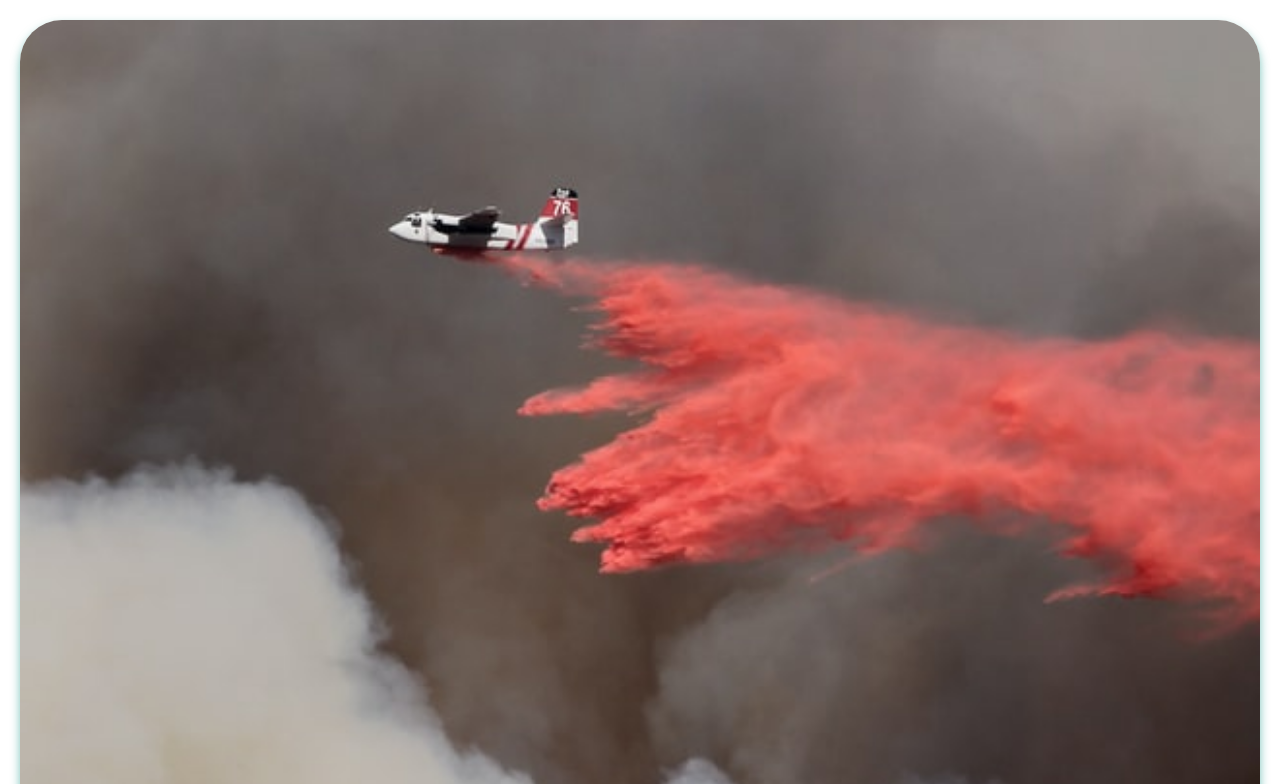
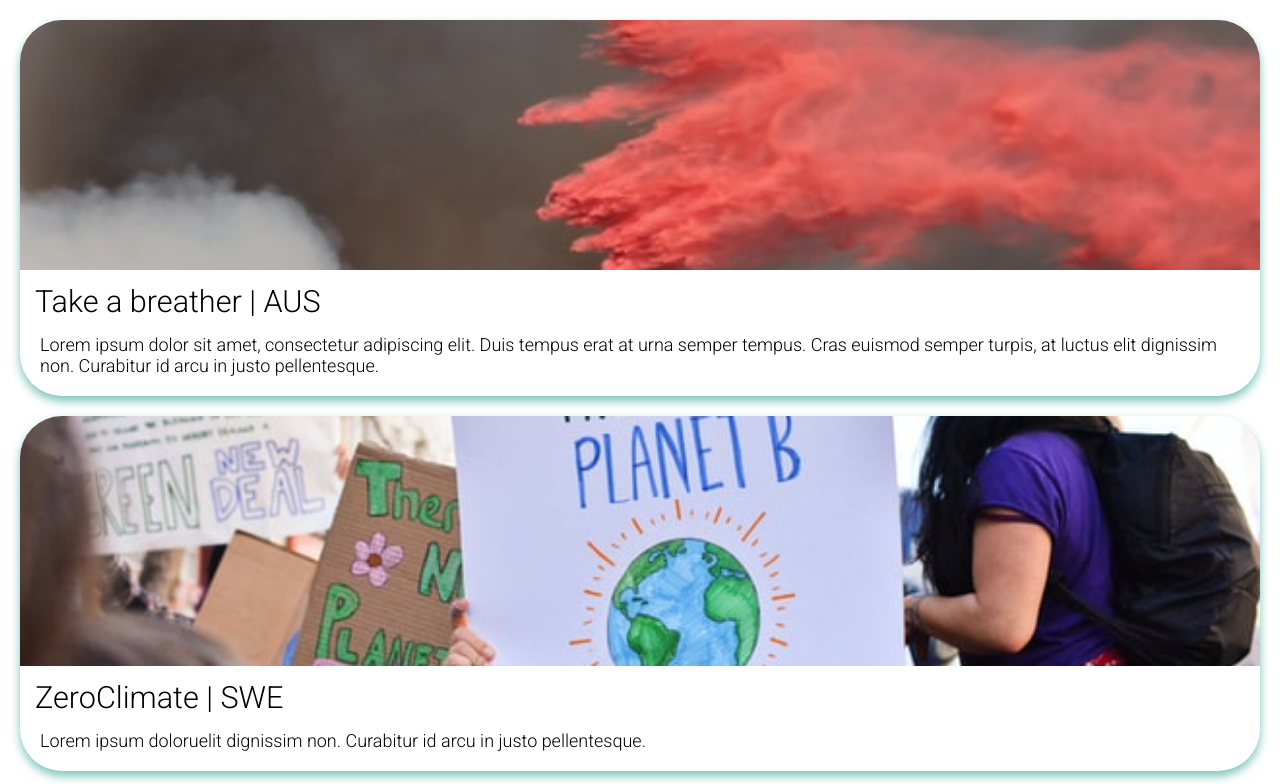
Before and after one commit to constantingoeldel/capstone-project, a React (Create React App) app: page / in a window 1280 px wide. Shown: the top 784 px of the page. Built offline with nearby package versions, Linux system fonts and the light colour scheme.

Commit message:
Image are uniform in size (250px)

```diff
--- a/src/Project.js
+++ b/src/Project.js
@@ -19,6 +19,8 @@ const Card = styled.section`
 `
 const Img = styled.img`
   width: 100%;
+  height: 250px;
+  object-fit: cover;
   border-radius: 42px 42px 0 0;
 `
 const Description = styled.p`
```
